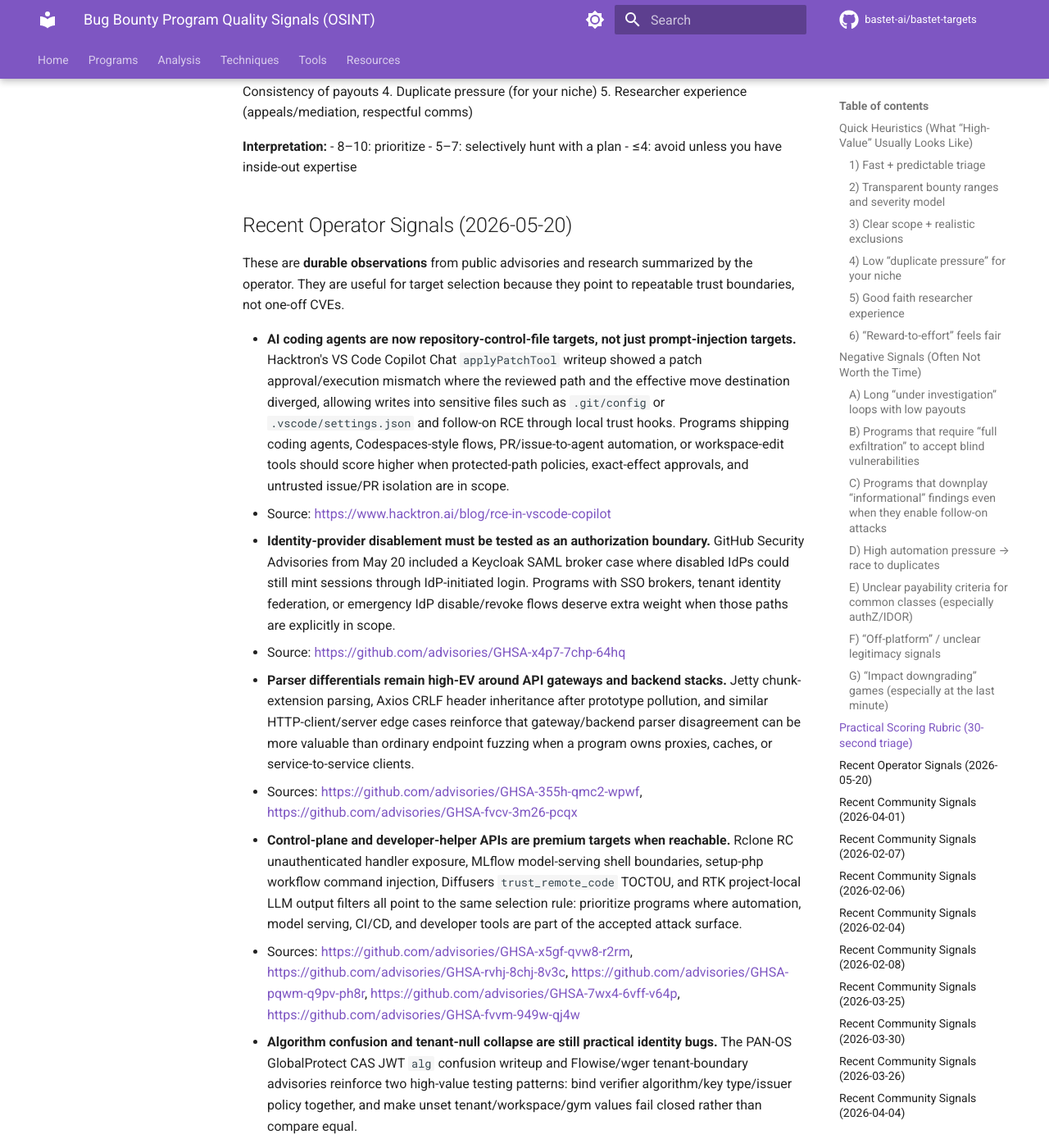
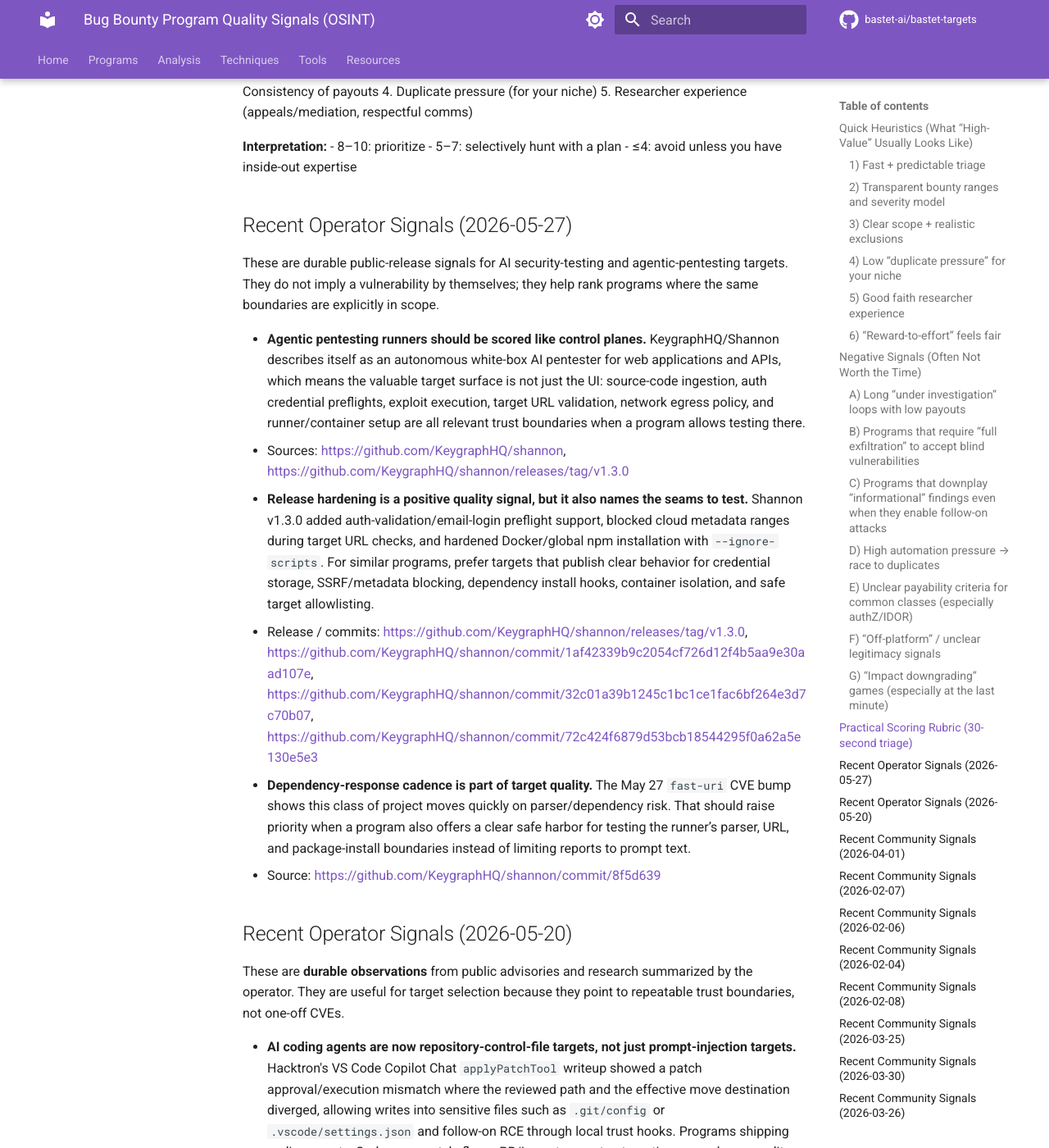
Before and after one commit to bastet-ai/bastet-targets, an MkDocs documentation site: the page built from docs/programs/program-quality-signals.md, in a window 1280 px wide and 1400 px high, scrolled down 3823 px. Shown: the whole window at 82% size. Built offline with MkDocs 1.6.1 and Material for MkDocs 9.7.7, drawn with Linux system fonts in a browser that asks for light colours; comment, search, counter and statistics services are not loaded.

Commit message:
Add agentic pentesting target signals

```diff
--- a/docs/programs/program-quality-signals.md
+++ b/docs/programs/program-quality-signals.md
@@ -114,6 +114,17 @@
 - 8–10: prioritize
 - 5–7: selectively hunt with a plan
 - ≤4: avoid unless you have inside-out expertise
+
+## Recent Operator Signals (2026-05-27)
+
+These are durable public-release signals for AI security-testing and agentic-pentesting targets. They do not imply a vulnerability by themselves; they help rank programs where the same boundaries are explicitly in scope.
+
+- **Agentic pentesting runners should be scored like control planes.** KeygraphHQ/Shannon describes itself as an autonomous white-box AI pentester for web applications and APIs, which means the valuable target surface is not just the UI: source-code ingestion, auth credential preflights, exploit execution, target URL validation, network egress policy, and runner/container setup are all relevant trust boundaries when a program allows testing there.
+  - Sources: https://github.com/KeygraphHQ/shannon, https://github.com/KeygraphHQ/shannon/releases/tag/v1.3.0
+- **Release hardening is a positive quality signal, but it also names the seams to test.** Shannon v1.3.0 added auth-validation/email-login preflight support, blocked cloud metadata ranges during target URL checks, and hardened Docker/global npm installation with `--ignore-scripts`. For similar programs, prefer targets that publish clear behavior for credential storage, SSRF/metadata blocking, dependency install hooks, container isolation, and safe target allowlisting.
+  - Release / commits: https://github.com/KeygraphHQ/shannon/releases/tag/v1.3.0, https://github.com/KeygraphHQ/shannon/commit/1af42339b9c2054cf726d12f4b5aa9e30aad107e, https://github.com/KeygraphHQ/shannon/commit/32c01a39b1245c1bc1ce1fac6bf264e3d7c70b07, https://github.com/KeygraphHQ/shannon/commit/72c424f6879d53bcb18544295f0a62a5e130e5e3
+- **Dependency-response cadence is part of target quality.** The May 27 `fast-uri` CVE bump shows this class of project moves quickly on parser/dependency risk. That should raise priority when a program also offers a clear safe harbor for testing the runner’s parser, URL, and package-install boundaries instead of limiting reports to prompt text.
+  - Source: https://github.com/KeygraphHQ/shannon/commit/8f5d639
 
 ## Recent Operator Signals (2026-05-20)
 
```
Also changed, not shown: docs/program-quality-signals.md (+4 -0 lines), docs/programs/high-value.md (+3 -0 lines), docs/resources/program-quality-signals.md (+4 -0 lines).
